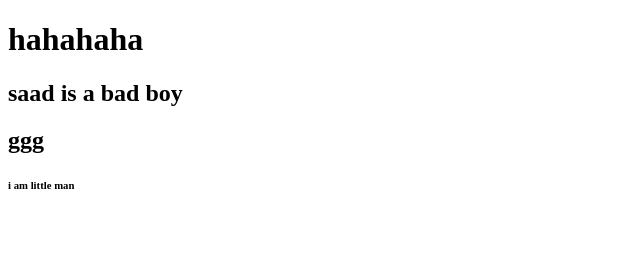
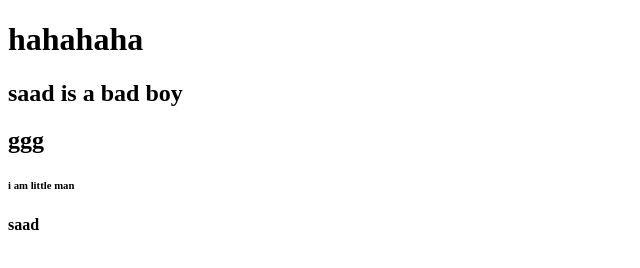
Before and after one commit to SahilImrose/sahil-web-document, a plain HTML site: page index.html in a window 1280 px wide. Shown: the full height of the page, 0-640 px from the left. Drawn offline with Linux system fonts and the light colour scheme.

Commit message:
h4 added

```diff
--- a/index.html
+++ b/index.html
@@ -9,5 +9,6 @@
     <h2>saad is a bad boy</h2>
     <h2>ggg</h2>
     <h6>i am little man</h6>
+    <h4>saad</h4>
 </body>
 </html>
```
